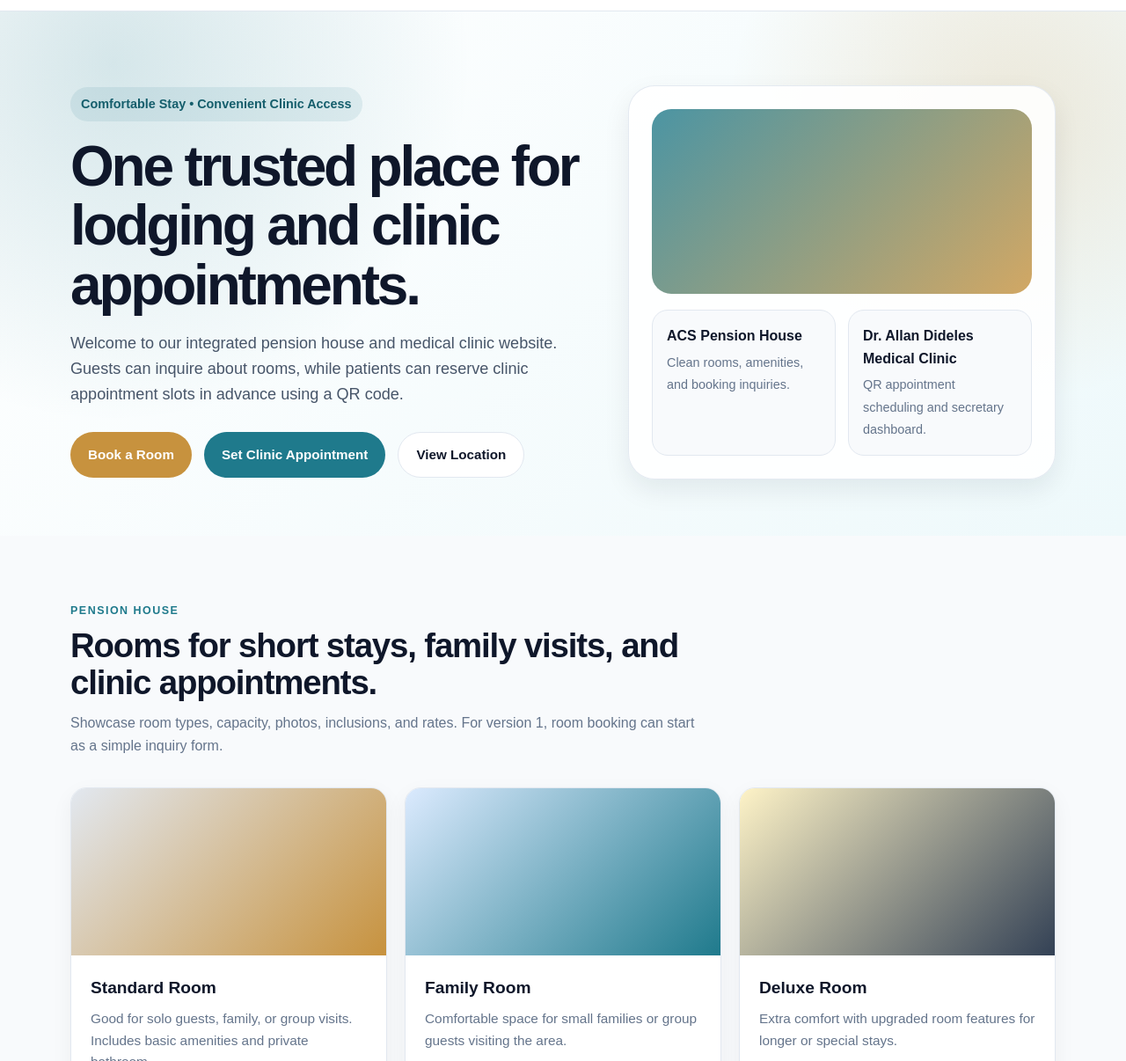
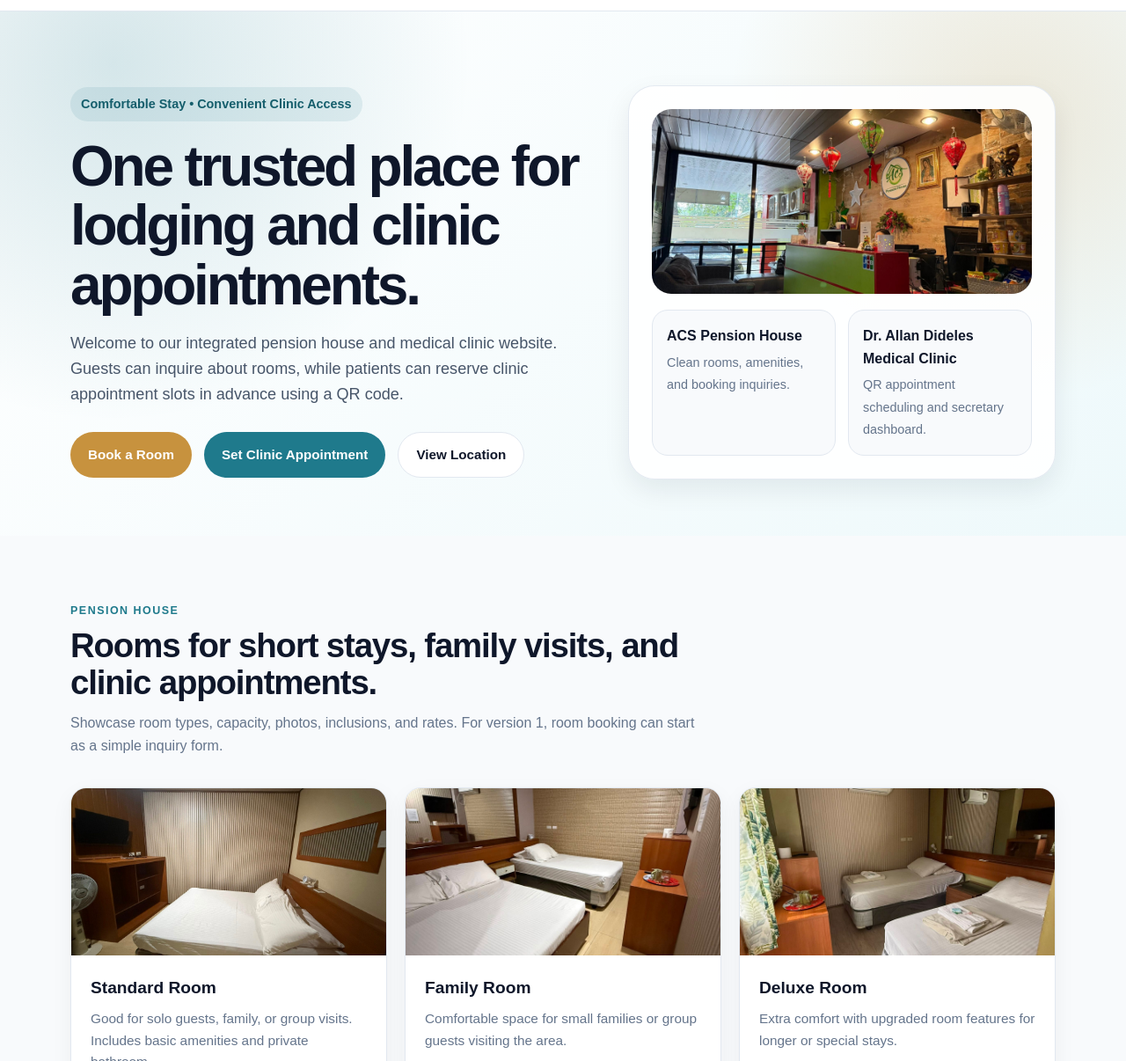
Before and after one commit to bozzbet/house-of-acs, a plain HTML site: page index.html in a window 1280 px wide. Shown: the part 60-1266 px from the top of the page at 88% size. Drawn offline with Linux system fonts and the light colour scheme.

Commit message:
Add site photos

```diff
--- a/assets/css/styles.css
+++ b/assets/css/styles.css
@@ -177,7 +177,7 @@ nav a:hover { color: var(--primary); }
 .hero-card-top {
   min-height: 210px;
   border-radius: 22px;
-  background: linear-gradient(135deg, rgba(31,122,140,.8), rgba(199,146,62,.8));
+  background: url("../images/acs-office.jpg") center / cover;
   margin-bottom: 18px;
 }
 
@@ -232,11 +232,12 @@ section { padding: 76px 0; }
 
 .room-image {
   height: 190px;
-  background: linear-gradient(135deg, #cbd5e1, #94a3b8);
+  background-position: center;
+  background-size: cover;
 }
-.room-1 { background: linear-gradient(135deg, #e2e8f0, #c7923e); }
-.room-2 { background: linear-gradient(135deg, #dbeafe, #1f7a8c); }
-.room-3 { background: linear-gradient(135deg, #fef3c7, #334155); }
+.room-1 { background-image: url("../images/acs-room.jpg"); }
+.room-2 { background-image: url("../images/acs-room2.jpg"); }
+.room-3 { background-image: url("../images/acs-room3.jpg"); }
 
 .card h3 { margin-bottom: 8px; font-size: 1.2rem; }
 .card p { color: var(--muted); font-size: 0.96rem; }
```
Also changed, not shown: assets/images/acs logo.jpg (added), assets/images/acs-office.jpg (added), assets/images/acs-room.jpg (added), assets/images/acs-room2.jpg (added), assets/images/acs-room3.jpg (added).
